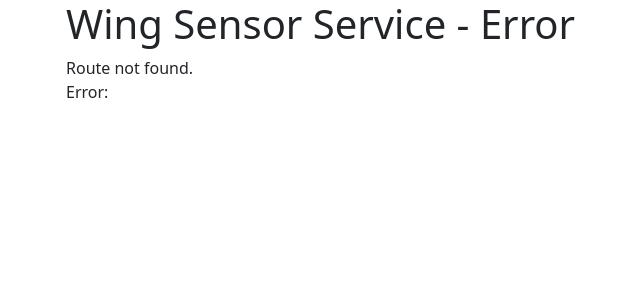
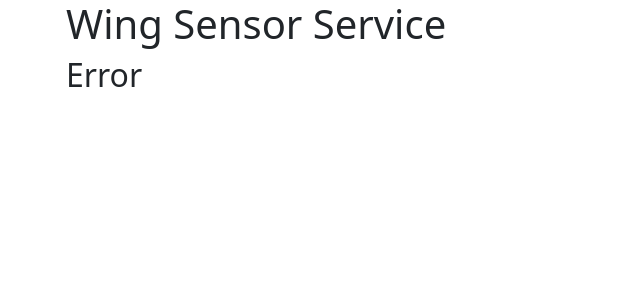
Before and after one commit to favefhv/wing-it2, a Flask app: template final_project/templates/error.html in a window 1280 px wide. Shown: the top 300 px of the page, without its empty margins (16-656 px from the left). Run offline with Flask 2, Linux system fonts and the light colour scheme; the template is opened without the code that fills it, so the values that code supplies are empty.

Commit message:
Minor changes: comments and frontend

```diff
--- a/final_project/app.py
+++ b/final_project/app.py
@@ -10,6 +10,7 @@
 }
 swagger = Swagger(app)
 
+# path for files (storage - see c:/tmp)
 path_to_data = "/tmp/"
 
 api = Api(path_to_data)
@@ -35,7 +36,7 @@
 # --------------- API ---------------
 @app.route('/api/sensors', methods=['GET'])
 def sensors():
-    """This method returns the existing sensors
+    """This method returns the IDs of the existing sensors
     ---
     responses:
       200:
@@ -49,7 +50,7 @@
 
 @app.route('/api/sensors/<int:sensor_id>', methods=['POST'])
 def add_sensor_data(sensor_id):
-    """This method adds new sensor data
+    """This method adds new sensor data. If the sensor does not exist, it will be created.
     ---
     parameters:
       - name: sensor_id
@@ -79,7 +80,7 @@
 
 @app.route('/api/generate_data')
 def generate_data():
-    """Generate test sensor data
+    """Generate sample sensor data
     ---
     responses:
       201:
--- a/final_project/templates/error.html
+++ b/final_project/templates/error.html
@@ -4,17 +4,9 @@
 <div class="container">
   <div class="row">
     <div class="col">
-      <h1>Wing Sensor Service - Error</h1>
-    </div>
-  </div>
-  <div class="row justify-content-center">
-    <div class="col">
-        Route not found.
-    </div>
-  </div>
-  <div class="row justify-content-center">
-    <div class="col">
-        Error: {{error}}
+      <h1>Wing Sensor Service</h1>
+      <h2>Error</h2>
+      <p>{{error}}</p>
     </div>
   </div>
 </div>
--- a/final_project/templates/index.html
+++ b/final_project/templates/index.html
@@ -21,7 +21,7 @@
   </div>
   <div class="row justify-content-center mt-4">
     <div class="col">
-      API Docs gesucht? <a href="/apidocs" class="btn btn-secondary" role="button" aria-pressed="true">Zu den Docs!</a>
+      API Docs: <a href="/apidocs" class="btn btn-secondary" role="button" aria-pressed="true">Zu den Docs!</a>
     </div>
   </div>
 </div>
```
